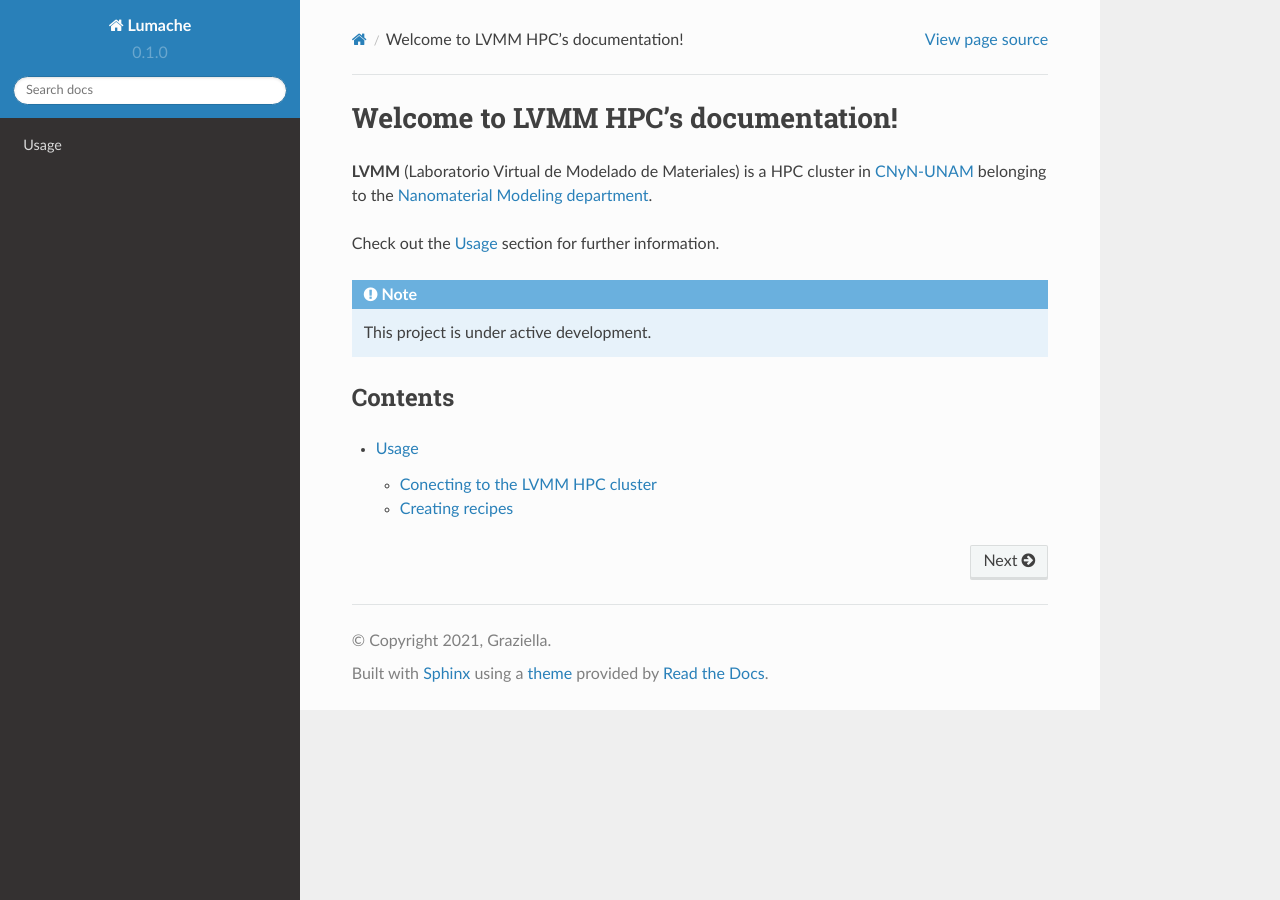
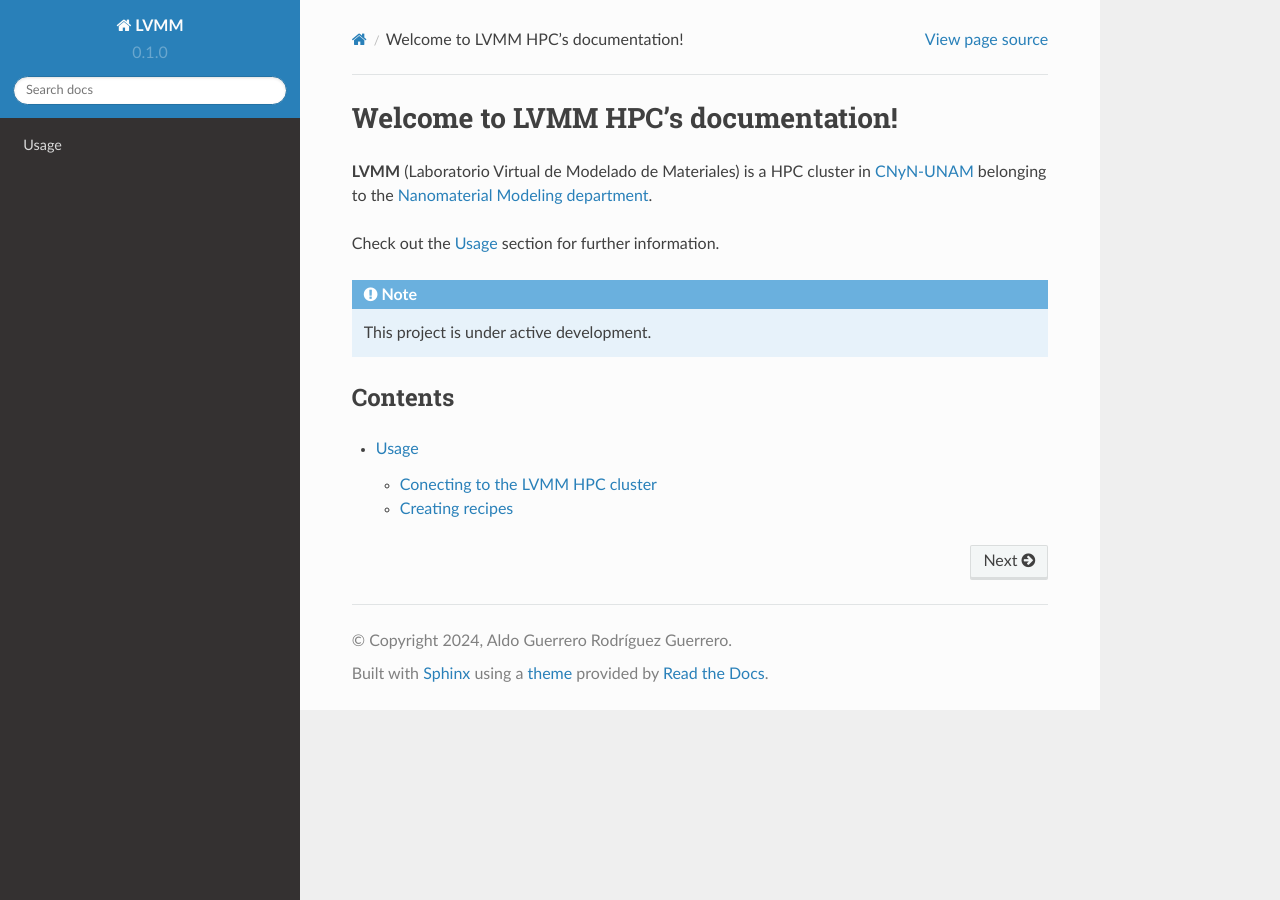
Before and after one commit to aldorgz/lvmm-rtd, a Sphinx documentation site: the page built from docs/source/index.rst, in a window 1280 px wide. Built offline with Sphinx 7.4.7 and the Read the Docs theme 2.0.0, drawn with Linux system fonts in a browser that asks for light colours; pages that are not in the unit, such as notebooks, are missing from menus.

Commit message:
Update conf.py

```diff
--- a/docs/source/conf.py
+++ b/docs/source/conf.py
@@ -2,9 +2,9 @@
 
 # -- Project information
 
-project = 'Lumache'
-copyright = '2021, Graziella'
-author = 'Graziella'
+project = 'LVMM'
+copyright = '2024, Aldo Guerrero Rodríguez Guerrero'
+author = 'Aldo Gerardo Rodríguez Guerrero'
 
 release = '0.1'
 version = '0.1.0'
```
